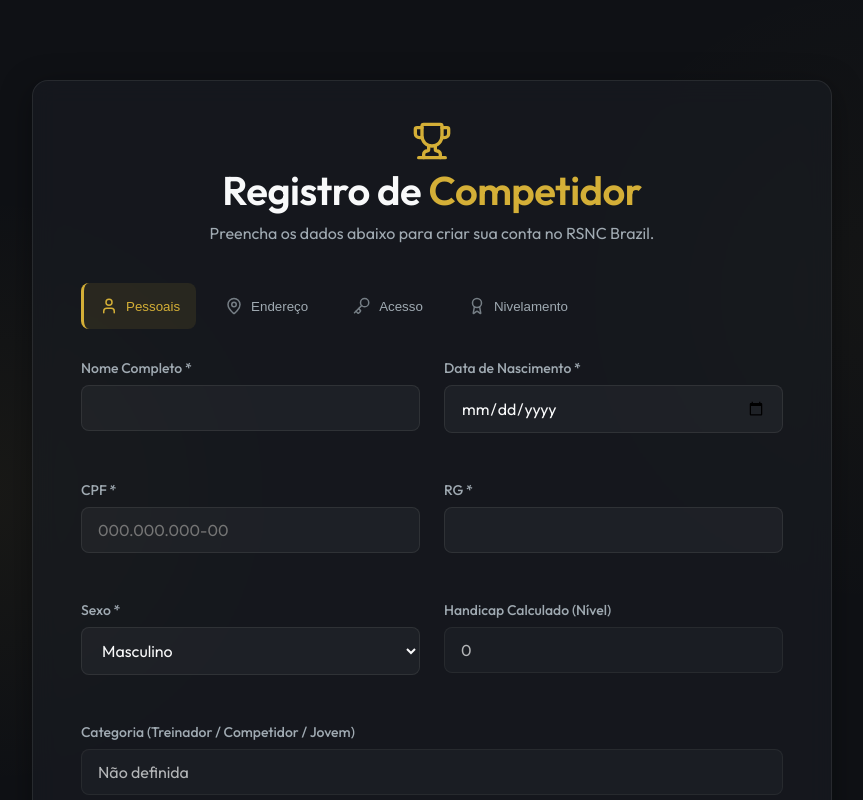
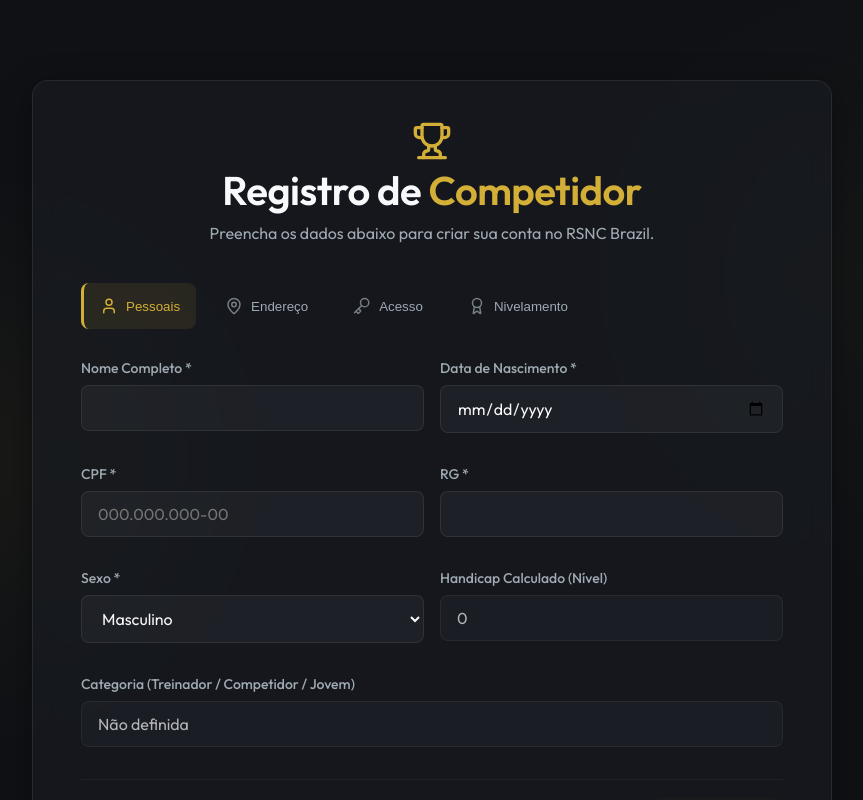
Before and after one commit to klebersalvador/rnscbrazil, a React (Vite) app in the folder frontend_new/: page /rsncbrazil/registro in a window 1280 px wide. Shown: the top 800 px of the page, without its empty margins (208-1071 px from the left). Built offline with nearby package versions, Linux system fonts and the light colour scheme.

Commit message:
Reduzir gap e margem entre linhas do form

```diff
--- a/frontend_new/src/components/Registro.jsx
+++ b/frontend_new/src/components/Registro.jsx
@@ -255,7 +255,7 @@ export default function Registro() {
 
           {/* TAB 1: DADOS PESSOAIS */}
           <div style={{ display: activeTab === 'pessoais' ? 'flex' : 'none', flexDirection: 'column', flex: 1 }}>
-            <div style={{ display: 'grid', gridTemplateColumns: '1fr 1fr', gap: '1.5rem', marginBottom: '1.5rem' }}>
+            <div style={{ display: 'grid', gridTemplateColumns: '1fr 1fr', gap: '1rem', marginBottom: '0.5rem' }}>
               <div className="form-group">
                 <label>Nome Completo *</label>
                 <input type="text" name="nome" value={formData.nome} onChange={handleChange} className={`input-field ${errors.nome ? 'input-error' : ''}`} />
@@ -266,7 +266,7 @@ export default function Registro() {
               </div>
             </div>
 
-            <div style={{ display: 'grid', gridTemplateColumns: '1fr 1fr', gap: '1.5rem', marginBottom: '1.5rem' }}>
+            <div style={{ display: 'grid', gridTemplateColumns: '1fr 1fr', gap: '1rem', marginBottom: '0.5rem' }}>
               <div className="form-group">
                 <label>CPF *</label>
                 <input
@@ -284,7 +284,7 @@ export default function Registro() {
               </div>
             </div>
 
-            <div style={{ display: 'grid', gridTemplateColumns: '1fr 1fr', gap: '1.5rem', marginBottom: '1.5rem' }}>
+            <div style={{ display: 'grid', gridTemplateColumns: '1fr 1fr', gap: '1rem', marginBottom: '0.5rem' }}>
               <div className="form-group">
                 <label>Sexo *</label>
                 <select name="sexo" value={formData.sexo} onChange={handleChange} className={`input-field ${errors.sexo ? 'input-error' : ''}`}>
@@ -298,7 +298,7 @@ export default function Registro() {
               </div>
             </div>
 
-            <div style={{ display: 'grid', gridTemplateColumns: '1fr', gap: '1.5rem', marginBottom: '1.5rem' }}>
+            <div style={{ display: 'grid', gridTemplateColumns: '1fr', gap: '1rem', marginBottom: '0.5rem' }}>
               <div className="form-group">
                 <label>Categoria (Treinador / Competidor / Jovem)</label>
                 <input type="text" name="categoria_competidor" value={formData.categoria_competidor || 'Não definida'} readOnly style={{ opacity: 0.7, cursor: 'not-allowed' }} className="input-field" />
@@ -313,7 +313,7 @@ export default function Registro() {
 
           {/* TAB 2: ENDEREÇO */}
           <div style={{ display: activeTab === 'endereco' ? 'flex' : 'none', flexDirection: 'column', flex: 1 }}>
-            <div style={{ display: 'grid', gridTemplateColumns: '1fr 1fr', gap: '1.5rem', marginBottom: '1.5rem' }}>
+            <div style={{ display: 'grid', gridTemplateColumns: '1fr 1fr', gap: '1rem', marginBottom: '0.5rem' }}>
               <div className="form-group">
                 <label>Telefone / WhatsApp *</label>
                 <input type="text" name="telefone" value={formData.telefone} onChange={handleChange} className={`input-field ${errors.telefone ? 'input-error' : ''}`} />
@@ -324,7 +324,7 @@ export default function Registro() {
               </div>
             </div>
 
-            <div style={{ display: 'grid', gridTemplateColumns: '1fr 2fr', gap: '1.5rem', marginBottom: '1.5rem' }}>
+            <div style={{ display: 'grid', gridTemplateColumns: '1fr 2fr', gap: '1rem', marginBottom: '0.5rem' }}>
               <div className="form-group">
                 <label>CEP *</label>
                 <input type="text" name="cep" value={formData.cep} onChange={handleChange} onBlur={handleCepBlur} className={`input-field ${errors.cep ? 'input-error' : ''}`} placeholder="Apenas números" />
@@ -335,7 +335,7 @@ export default function Registro() {
               </div>
             </div>
 
-            <div style={{ display: 'grid', gridTemplateColumns: '1fr 1fr 1fr', gap: '1.5rem', marginBottom: '1.5rem' }}>
+            <div style={{ display: 'grid', gridTemplateColumns: '1fr 1fr 1fr', gap: '1rem', marginBottom: '0.5rem' }}>
               <div className="form-group">
                 <label>Número *</label>
                 <input type="text" name="numero" value={formData.numero} onChange={handleChange} className={`input-field ${errors.numero ? 'input-error' : ''}`} />
@@ -350,7 +350,7 @@ export default function Registro() {
               </div>
             </div>
 
-            <div style={{ display: 'grid', gridTemplateColumns: '1fr', gap: '1.5rem', marginBottom: '1.5rem' }}>
+            <div style={{ display: 'grid', gridTemplateColumns: '1fr', gap: '1rem', marginBottom: '0.5rem' }}>
               <div className="form-group">
                 <label>Estado (UF) *</label>
                 <input type="text" name="estado" value={formData.estado} onChange={handleChange} maxLength="2" readOnly style={{ opacity: 0.7, cursor: 'not-allowed' }} className={`input-field ${errors.estado ? 'input-error' : ''}`} />
@@ -365,14 +365,14 @@ export default function Registro() {
 
           {/* TAB 3: ACESSO AO SISTEMA */}
           <div style={{ display: activeTab === 'acesso' ? 'flex' : 'none', flexDirection: 'column', flex: 1 }}>
-            <div style={{ display: 'grid', gridTemplateColumns: '1fr', gap: '1.5rem', marginBottom: '1.5rem' }}>
+            <div style={{ display: 'grid', gridTemplateColumns: '1fr', gap: '1rem', marginBottom: '0.5rem' }}>
               <div className="form-group">
                 <label>Login de Acesso *</label>
                 <input type="text" name="login" value={formData.login} onChange={handleChange} className={`input-field ${errors.login ? 'input-error' : ''}`} />
               </div>
             </div>
 
-            <div style={{ display: 'grid', gridTemplateColumns: '1fr 1fr', gap: '1.5rem', marginBottom: '1.5rem' }}>
+            <div style={{ display: 'grid', gridTemplateColumns: '1fr 1fr', gap: '1rem', marginBottom: '0.5rem' }}>
               <div className="form-group">
                 <label>Senha *</label>
                 <input type="password" name="senha" value={formData.senha} onChange={handleChange} className={`input-field ${errors.senha ? 'input-error' : ''}`} />
```
Also changed, not shown: 2 other files (tests, documents, lock files or other folders).
